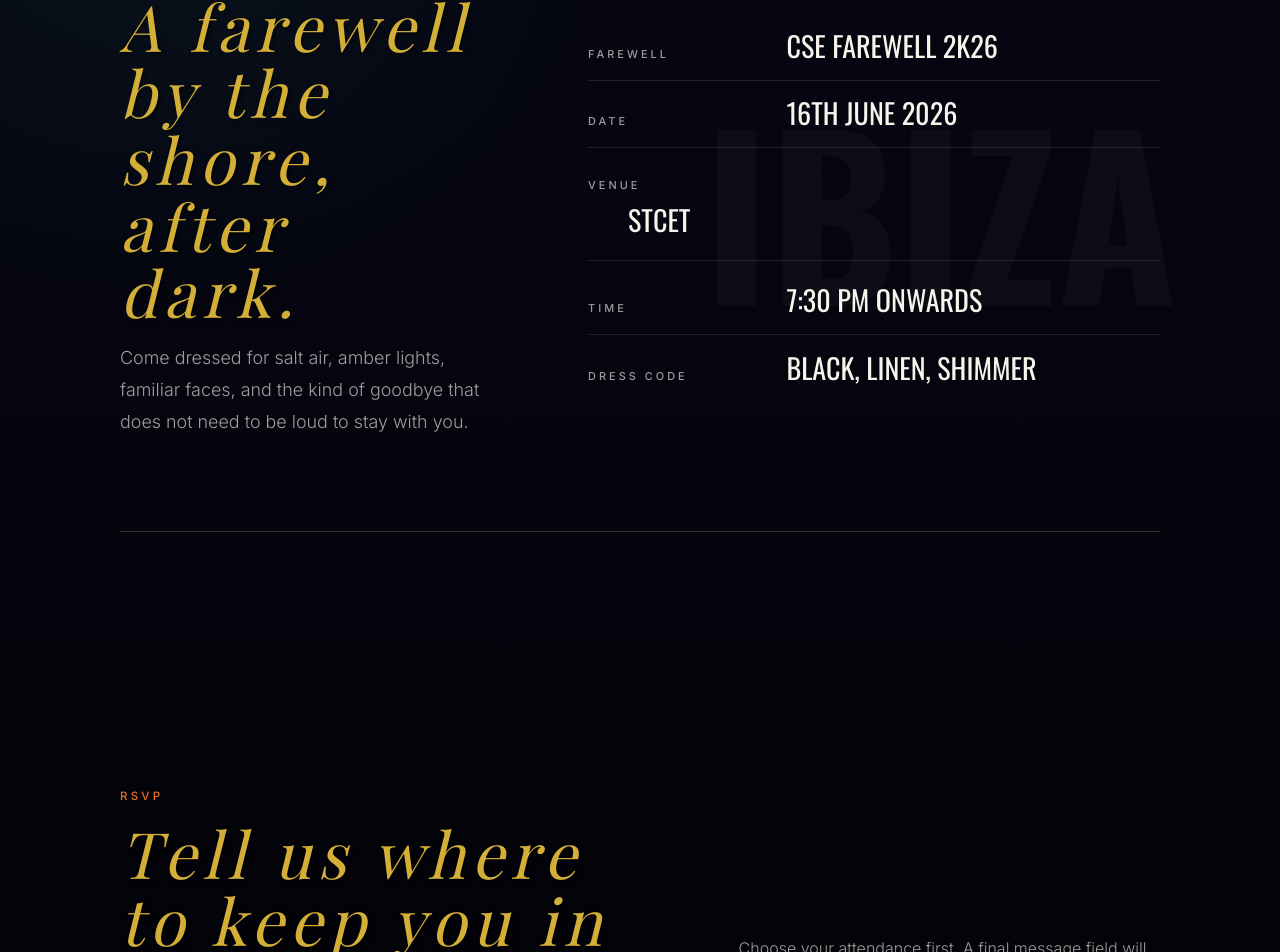
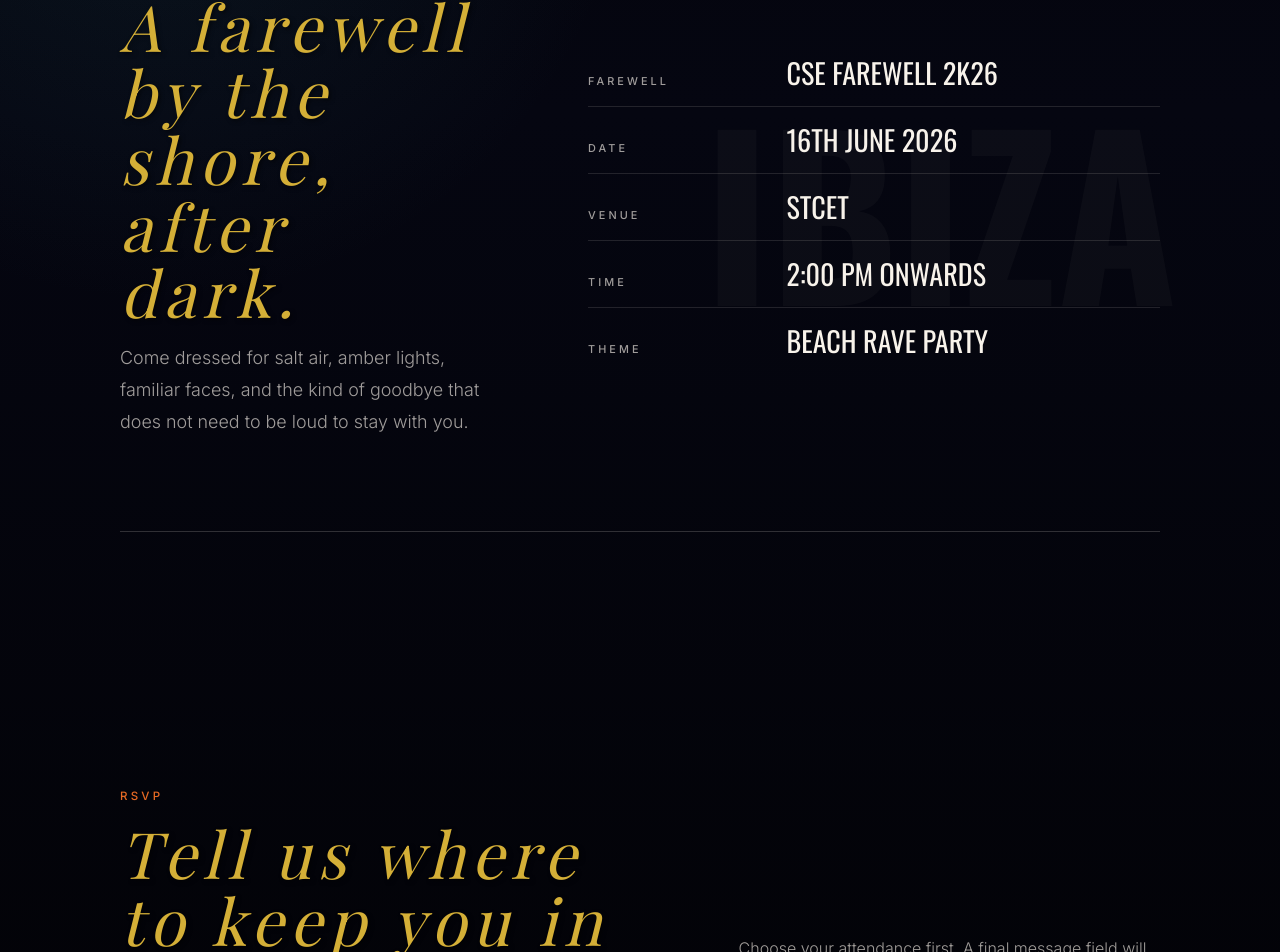
Before and after one commit to ReaperOAK/csefarewell2k25, a Next.js app: page /invitation in a window 1280 px wide. Shown: the part 1074-2026 px from the top of the page. Built offline with nearby package versions, Linux system fonts and the light colour scheme; a web font is replaced by a local one.

Commit message:
minor changes

```diff
--- a/src/components/Invitation.tsx
+++ b/src/components/Invitation.tsx
@@ -338,11 +338,11 @@ const Invitation: React.FC = () => {
               </DetailRow>
               <DetailRow>
                 <DetailLabel>Time</DetailLabel>
-                <DetailValue>7:30 PM onwards</DetailValue>
+                <DetailValue>2:00 PM onwards</DetailValue>
               </DetailRow>
               <DetailRow>
-                <DetailLabel>Dress Code</DetailLabel>
-                <DetailValue>Black, linen, shimmer</DetailValue>
+                <DetailLabel>Theme</DetailLabel>
+                <DetailValue>Beach Rave Party</DetailValue>
               </DetailRow>
             </DetailList>
           </EventDetailsGrid>
--- a/src/styles/InvitationPortedStyles.tsx
+++ b/src/styles/InvitationPortedStyles.tsx
@@ -590,23 +590,6 @@ export const DetailRow = styled.div`
   padding-bottom: 1rem;
   border-bottom: 1px solid rgba(248, 243, 235, 0.12);
 
-  &:nth-child(3) {
-    grid-template-columns: 1fr;
-    gap: 0.65rem;
-    padding: 0.5rem 0 1.6rem;
-    margin: 0.25rem 0 0.4rem;
-
-    .detail-value {
-      color: var(--cream);
-      font-size: clamp(2.4rem, 6vw, 5rem);
-      line-height: 0.9;
-      text-shadow: 0 0 34px rgba(232, 106, 36, 0.14);
-      @media (max-width: 560px) {
-        font-size: clamp(2.5rem, 14vw, 4.2rem);
-      }
-    }
-  }
-
   &:last-child {
     border-bottom: 0;
     padding-bottom: 0;
```
